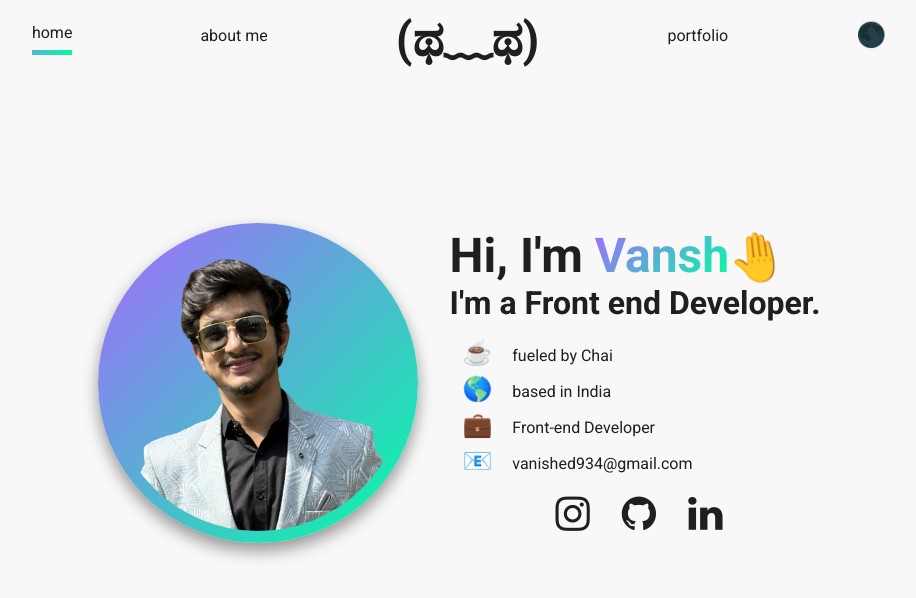
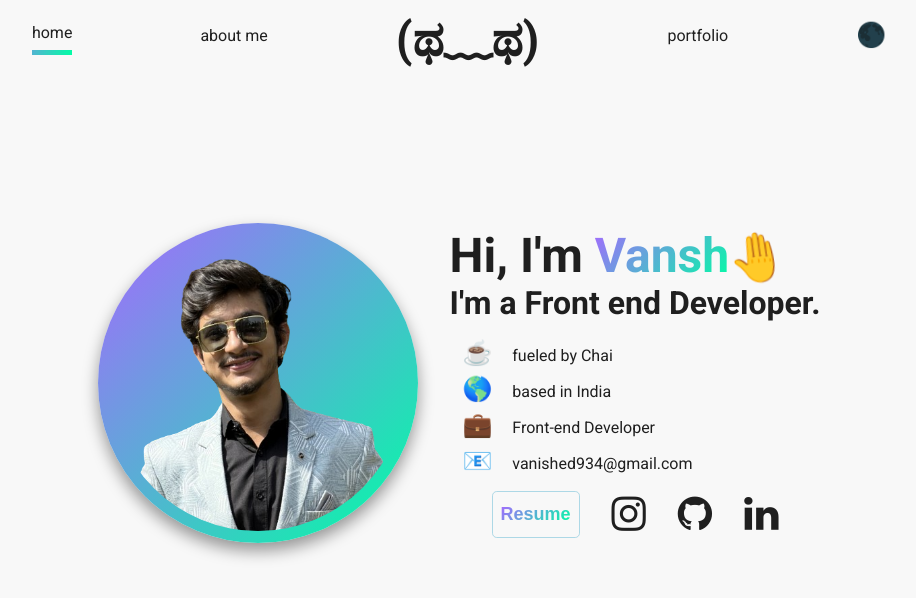
Before and after one commit to VanshSharma0/portfolio1, a React (Create React App) app: page / in a window 1280 px wide. Shown: the top 598 px of the page, without its empty margins (181-1097 px from the left). Built offline with nearby package versions, Linux system fonts and the light colour scheme; the HTML template or start-up script is replaced by a standard one.

Commit message:
Add resume

```diff
--- a/package.json
+++ b/package.json
@@ -47,5 +47,8 @@
       "last 1 firefox version",
       "last 1 safari version"
     ]
+  },
+  "devDependencies": {
+    "tailwindcss": "^3.4.7"
   }
 }
--- a/src/components/home/Home.js
+++ b/src/components/home/Home.js
@@ -8,6 +8,10 @@ import {Box} from "@mui/material";
 import {info} from "../../info/Info";
 
 export default function Home({innerRef}) {
+
+   const openresume = () => {
+      window.open("https://drive.google.com/file/d/1tFt2Z31HJ4bhYIXXYfahXzLL9GFJl2UB/view?usp=sharing", "_blank");
+   }
 
    return (
       <Box ref={innerRef} component={'main'} display={'flex'} flexDirection={{xs: 'column', md: 'row'}} alignItems={'center'}
@@ -24,10 +28,14 @@ export default function Home({innerRef}) {
                   <EmojiBullet key={index} emoji={bio.emoji} text={bio.text}/>
                ))}
             </Box>
+
             <Box display={'flex'} gap={'1.5rem'} justifyContent={'center'} fontSize={{xs: '2rem', md: '2.5rem'}}>
-               {info.socials.map((social, index) => (
-                  <SocialIcon key={index} link={social.link} icon={social.icon} label={social.label} />
-               ))}
+              <button className={Style.resumebutton} onClick={openresume}>
+                <span style={{background: info.gradient, WebkitBackgroundClip: 'text', WebkitTextFillColor: 'transparent'}}>Resume</span>
+              </button>
+              {info.socials.map((social, index) => (
+                <SocialIcon key={index} link={social.link} icon={social.icon} label={social.label} />
+              ))}
             </Box>
          </Box>
       </Box>
--- a/src/components/home/Home.module.scss
+++ b/src/components/home/Home.module.scss
@@ -47,3 +47,29 @@ a:hover {
   60% { transform: rotate( 0.0deg) }
   100% { transform: rotate( 0.0deg) }
 }
+
+/* Home.module.scss */
+
+/* Home.module.scss */
+
+.resumebutton {
+  background: transparent;
+  border: 1px solid lightblue;
+  color: inherit;
+  font-size: large;
+  cursor: pointer;
+  padding: 0.5rem 0.5rem;
+  border-radius: 0.3rem;
+  color: #fff; /* Text color */
+  font-weight: bold;
+  transition: background 1.3s ease; /* Slow transition */
+
+  &:hover {
+    background: rgb(0, 0, 0); /* Background changes to black on hover */
+  }
+
+  span {
+    background: inherit;
+    color: inherit;
+  }
+}
```
Also changed, not shown: tailwind.config.js (added, +8 -0 lines), 2 other files (tests, documents, lock files or other folders).
